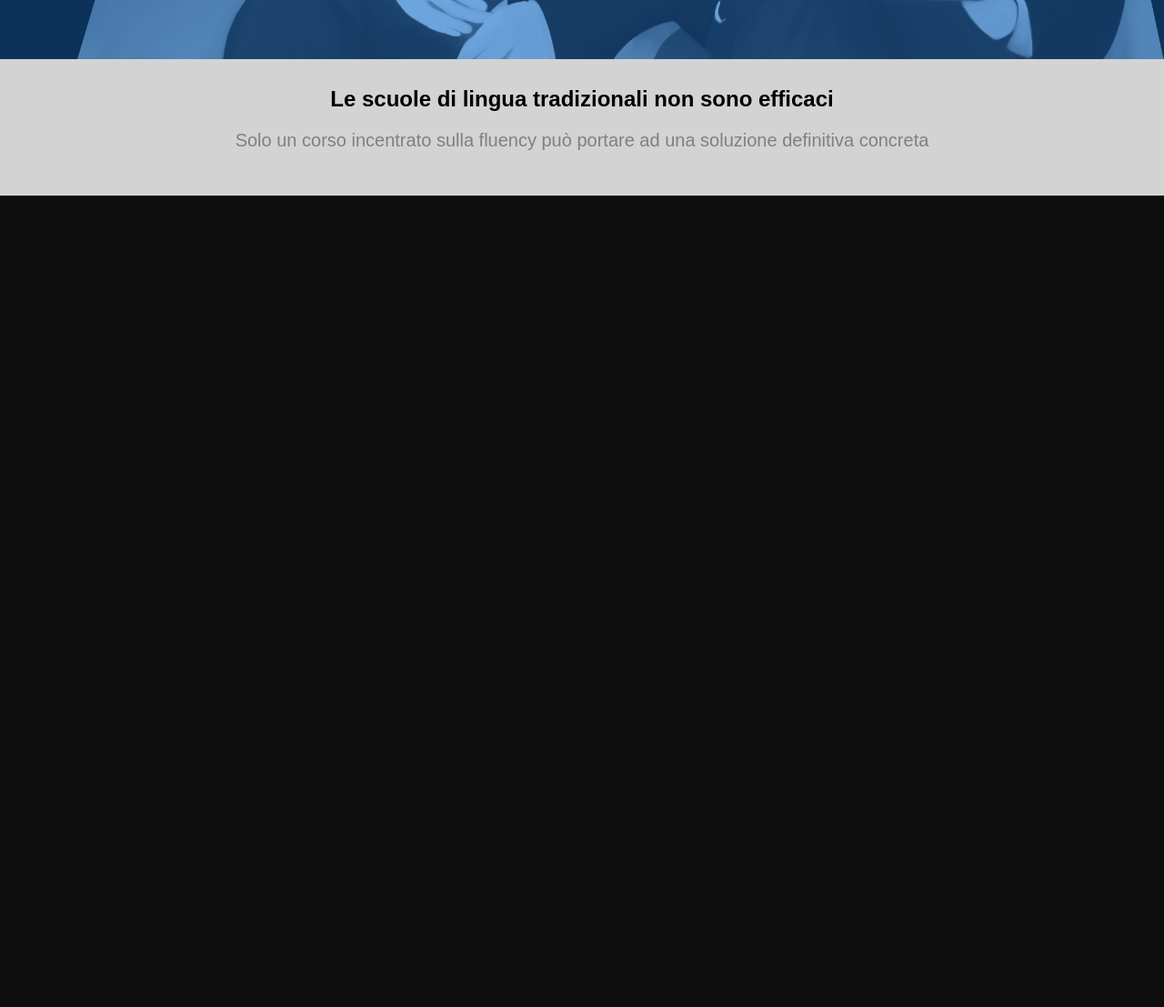
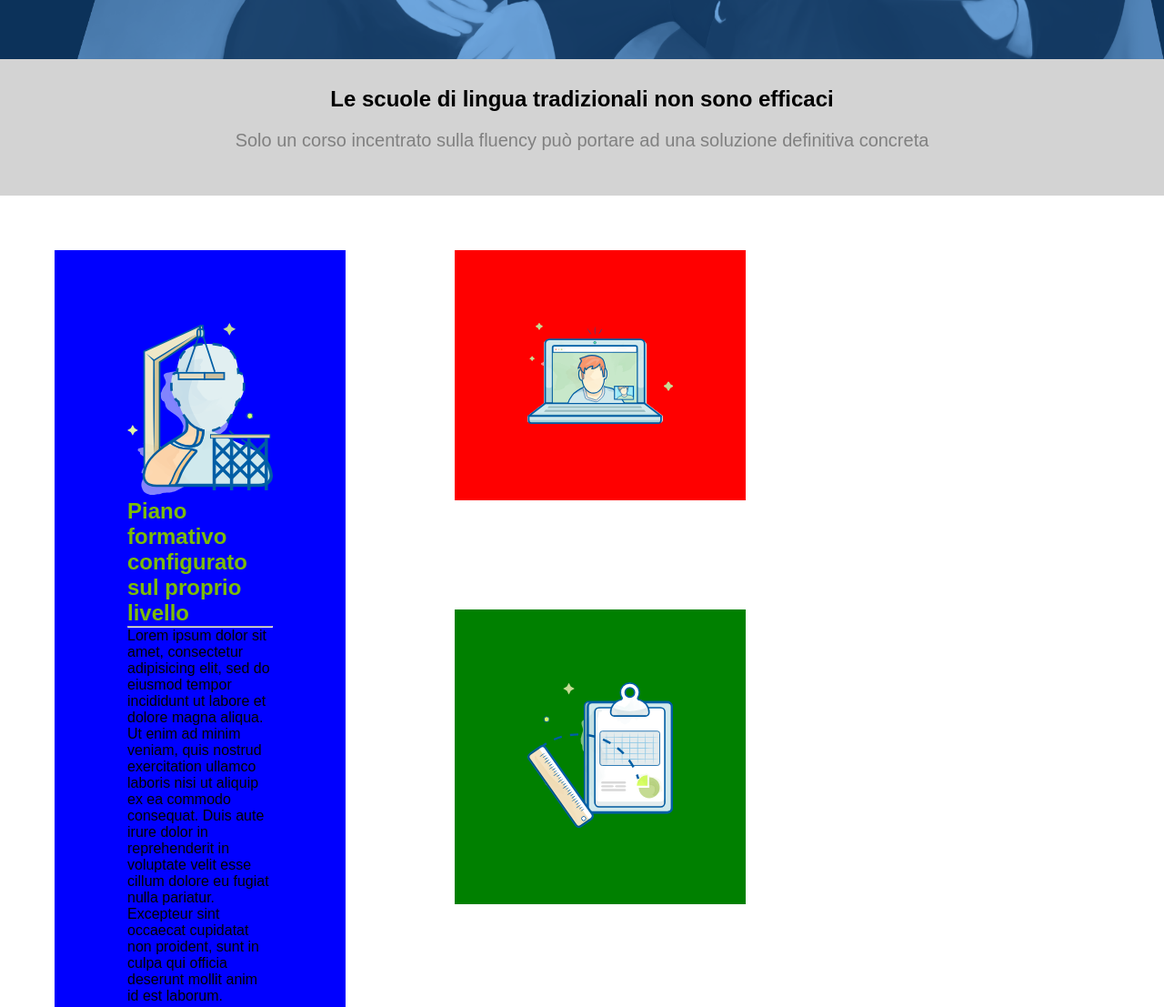
Before and after one commit to FedericaC03/htmlcss-fluentify, a plain HTML site: page index.html in a window 1280 px wide. Shown: the part 500-1607 px from the top of the page at 91% size. Before the commit the page ends 800 px from the top, so only its background shows below. Drawn offline with Linux system fonts and the light colour scheme.

Commit message:
main con 3 section

```diff
--- a/css/style.css
+++ b/css/style.css
@@ -115,3 +115,40 @@ header::after {
 .sezione-grigia h2 {
   padding-top: 30px;
 }
+
+/* main section {
+  width: 20%;
+  display: inline-block;
+  padding: 60px;
+} */
+
+main {
+  background-color: white;
+}
+
+main section {
+  float: left;
+  width: 25%;
+  padding: 80px;
+  margin: 60px;
+}
+
+main::after {
+  content: "";
+  display: block;
+  clear: both;
+}
+
+main .left {
+  background-color: blue;
+}
+main .central {
+  background-color: red;
+}
+main .right {
+  background-color: green;
+}
+
+.descrizione-img h2 {
+  color: #7CBB02;
+}
--- a/index.html
+++ b/index.html
@@ -37,7 +37,25 @@
         <p>Solo un corso incentrato sulla fluency può portare ad una soluzione definitiva concreta</p>
       </section>
 
+      <main>
+        <section class="left">
+         <img src="img/profile.svg" alt="profile">
+         <div class="descrizione-img">
+         <h2>Piano formativo configurato sul proprio livello</h2>
+         <hr>
+         <p>Lorem ipsum dolor sit amet, consectetur adipisicing elit, sed do eiusmod tempor incididunt ut labore et dolore magna aliqua. Ut enim ad minim veniam, quis nostrud exercitation ullamco laboris nisi ut aliquip ex ea commodo consequat. Duis aute irure dolor in reprehenderit in voluptate velit esse cillum dolore eu fugiat nulla pariatur. Excepteur sint occaecat cupidatat non proident, sunt in culpa qui officia deserunt mollit anim id est laborum.</p>
+        </div>
+        </section>
 
+        <section class="central">
+          <img src="img/computer.svg" alt="computer">
+        </section>
+
+        <section class="right">
+          <img src="img/doc.svg" alt="document">
+        </section>
+
+      </main>
 
 
 
```
